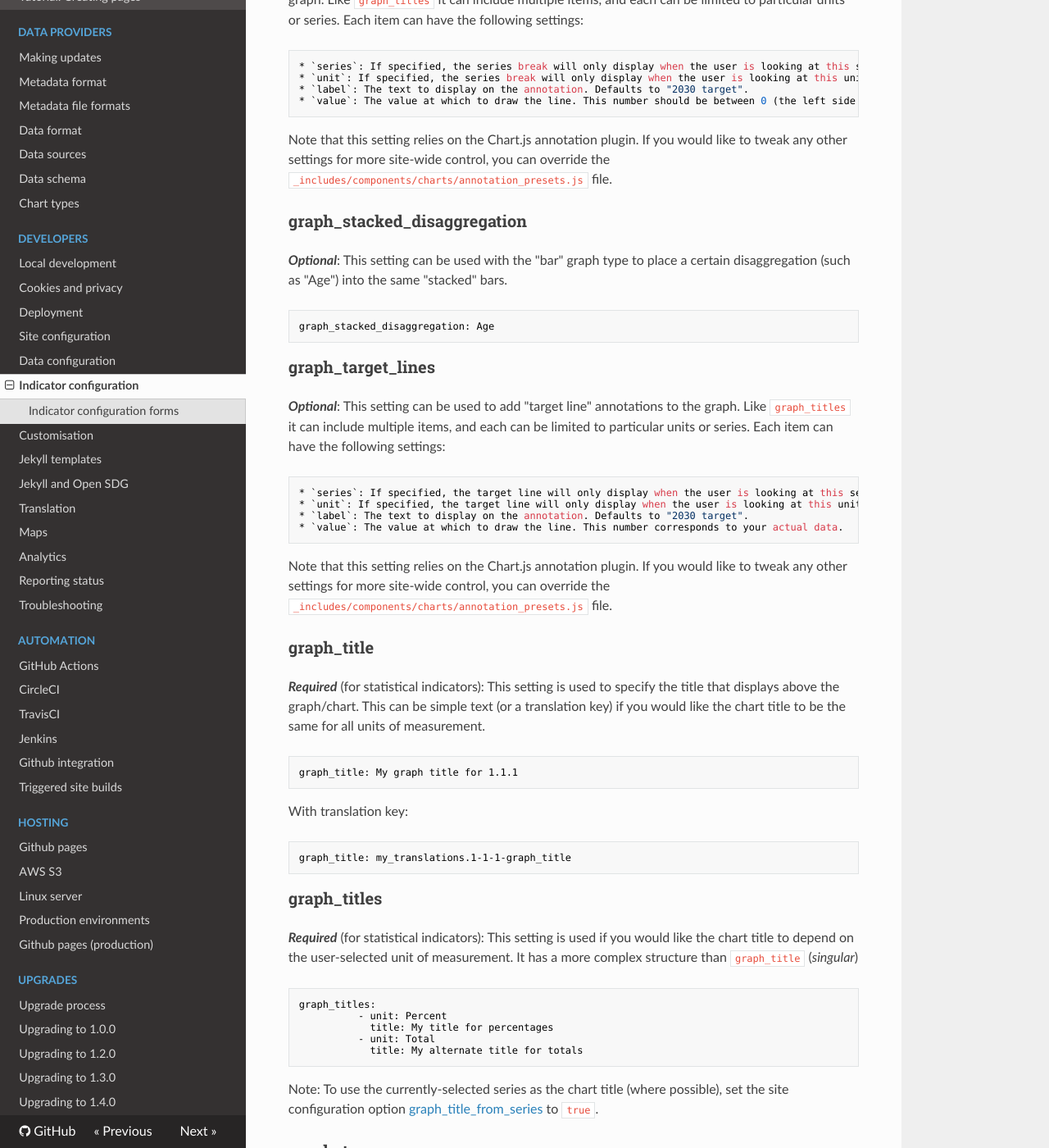
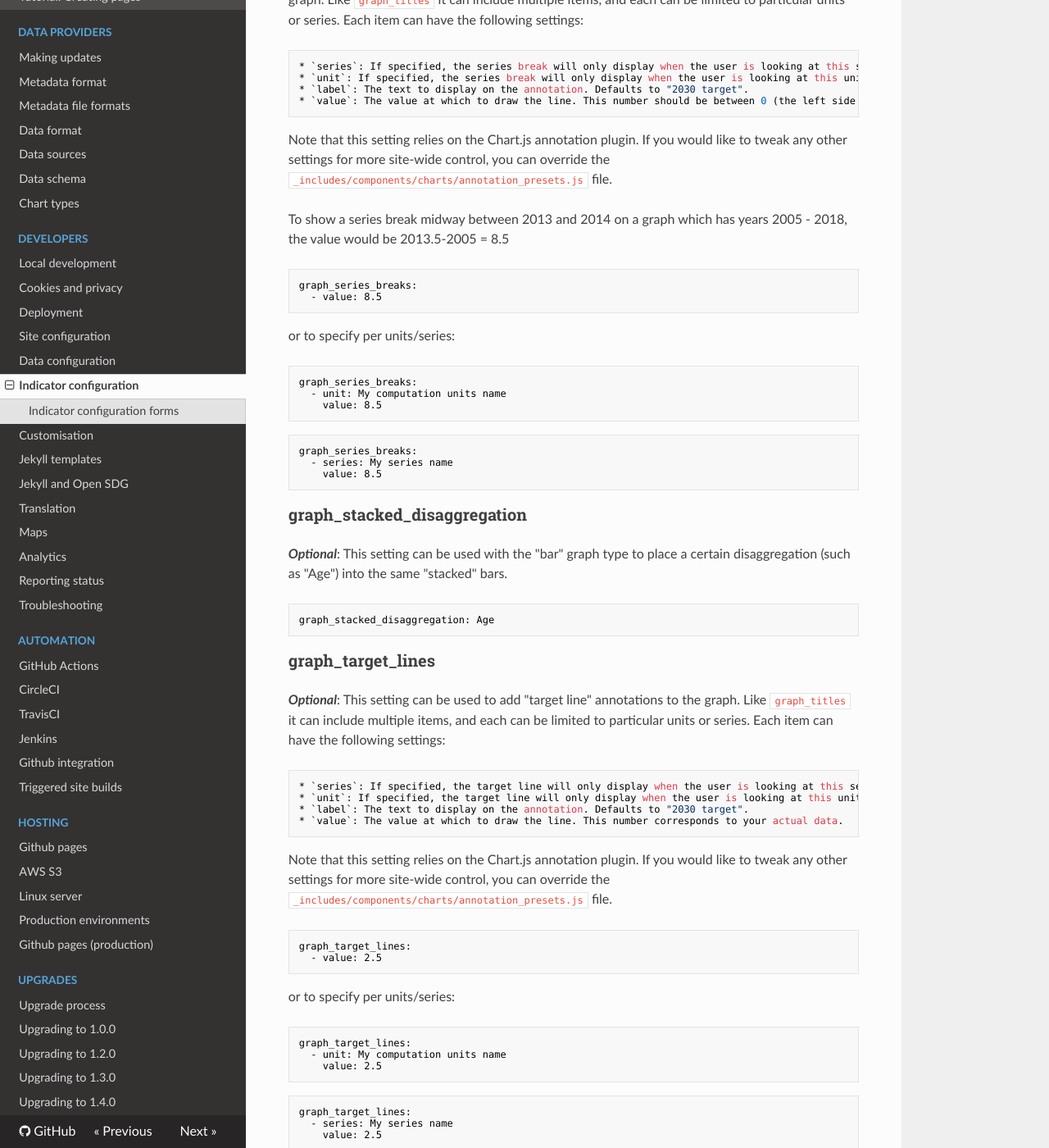
Before and after one commit to open-sdg/open-sdg, an MkDocs documentation site: the page built from docs/indicator-configuration.md, in a window 1280 px wide and 1400 px high, scrolled down 6802 px. Shown: the whole window at 82% size. Built offline with MkDocs 1.6.1, drawn with Linux system fonts in a browser that asks for light colours; nearby versions of some CDN libraries; old or Windows-style settings are respelled for this version of MkDocs.

Commit message:
Examples for graph_target_lines & graph_series_break

````diff
--- a/docs/indicator-configuration.md
+++ b/docs/indicator-configuration.md
@@ -303,6 +303,26 @@ graph_limits:
 
 Note that this setting relies on the Chart.js annotation plugin. If you would like to tweak any other settings for more site-wide control, you can override the `_includes/components/charts/annotation_presets.js` file.
 
+To show a series break midway between 2013 and 2014 on a graph which has years 2005 - 2018, the value would be 2013.5-2005 = 8.5
+
+```nohighlight
+graph_series_breaks:
+  - value: 8.5
+```
+
+or to specify per units/series:
+```nohighlight
+graph_series_breaks:
+  - unit: My computation units name
+    value: 8.5
+```
+
+```nohighlight
+graph_series_breaks:
+  - series: My series name
+    value: 8.5
+```
+
 ### graph_stacked_disaggregation
 
 **_Optional_**: This setting can be used with the "bar" graph type to place a certain disaggregation (such as "Age") into the same "stacked" bars.
@@ -321,6 +341,24 @@ graph_stacked_disaggregation: Age
     * `value`: The value at which to draw the line. This number corresponds to your actual data.
 
 Note that this setting relies on the Chart.js annotation plugin. If you would like to tweak any other settings for more site-wide control, you can override the `_includes/components/charts/annotation_presets.js` file.
+
+```nohighlight
+graph_target_lines:
+  - value: 2.5
+```
+
+or to specify per units/series:
+```nohighlight
+graph_target_lines:
+  - unit: My computation units name
+    value: 2.5
+```
+
+```nohighlight
+graph_target_lines:
+  - series: My series name
+    value: 2.5
+```
 
 ### graph_title
 
````
